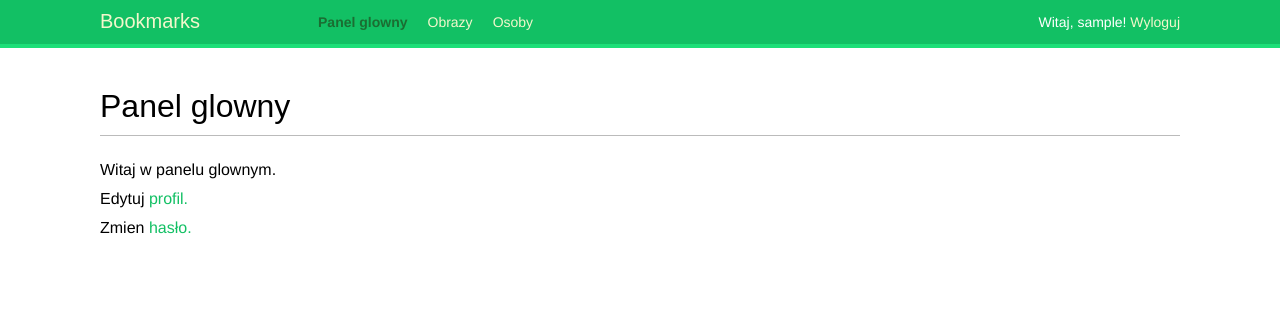
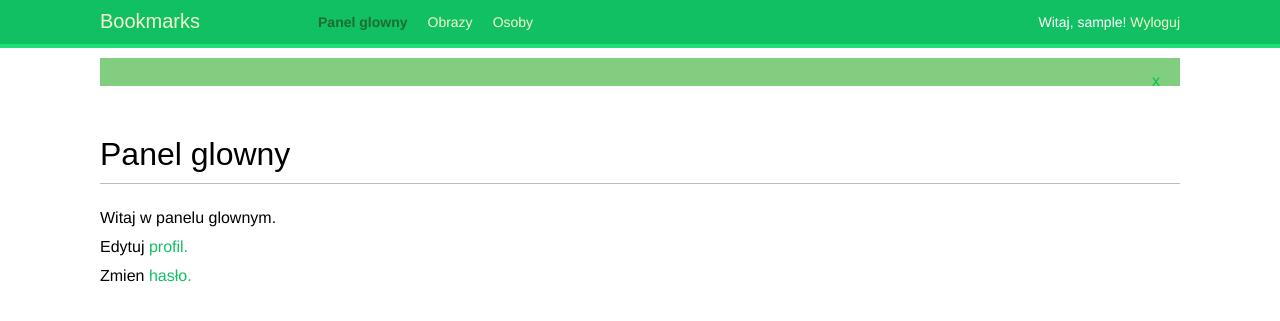
Before and after one commit to Tomczan/communitySite, a Django app: page /account/ in a window 1280 px wide. Shown: the top 321 px of the page. Run offline with Django 3.2, Linux system fonts and the light colour scheme; a user stored in the database is signed in; tables that the repository leaves empty hold one stand-in row (values such as "Sample post"); one stand-in notice (Sample message) is shown; some web fonts are replaced.

Commit message:
Messages

```diff
--- a/account/templates/base.html
+++ b/account/templates/base.html
@@ -35,6 +35,15 @@
             {% endif %}
         </span>
     </div>
+    {% if messages %}
+    <ul class="messages">
+        {% for message in messages %}
+        <li class="{{ message.tags }}">
+            <a href="#" class="close">x</a>
+        </li>
+        {% endfor %}
+    </ul>
+    {% endif %}
     <div id='content'>
         {% block content %}
         {% endblock content %}
```
